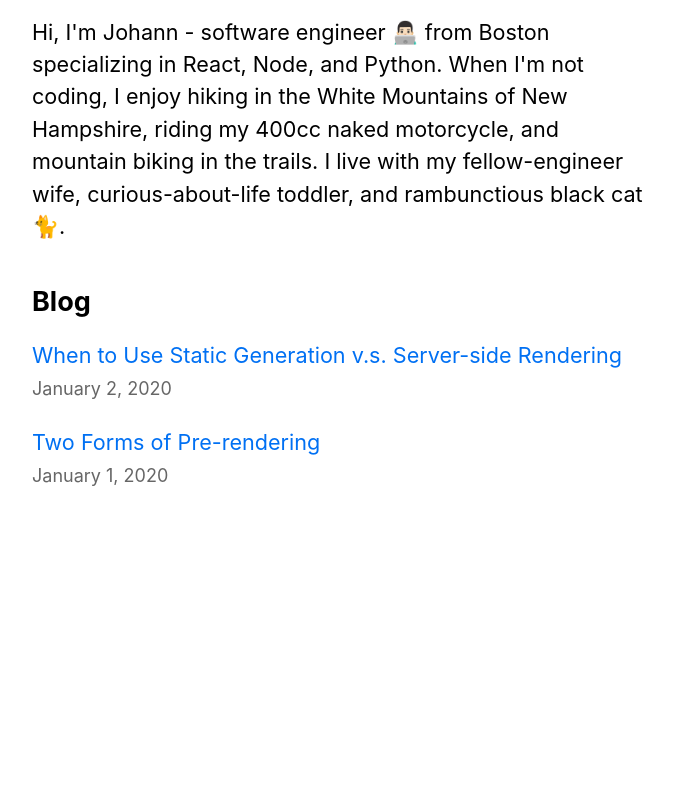
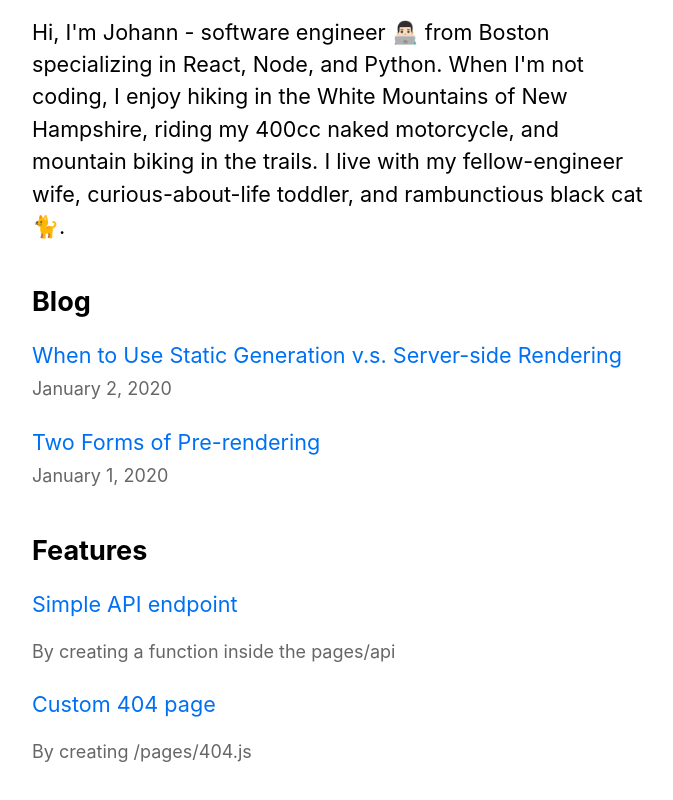
Before and after one commit to joFolta/nextjs-demo, a Next.js app: page / in a window 1280 px wide. Shown: the part 294-1094 px from the top of the page, without its empty margins (302-975 px from the left). Before the commit the page ends 893 px from the top, so only its background shows below. Built offline with nearby package versions, Linux system fonts and the light colour scheme.

Commit message:
Create links to custom 404 and simple api route

```diff
--- a/pages/index.js
+++ b/pages/index.js
@@ -5,6 +5,10 @@ import Layout, { siteTitle } from '../components/layout';
 import utilStyles from '../styles/utils.module.css';
 import { getSortedPostsData } from '../lib/posts';
 
+// getStaticProps runs only on the server-side, it will never run on the client-side.
+// It won’t even be included in the JS bundle for the browser,
+// so you can write direct database queries without them being sent to browsers.
+// https://nextjs.org/docs/pages/building-your-application/data-fetching/get-static-props#write-server-side-code-directly
 export async function getStaticProps() {
   const allPostsData = getSortedPostsData();
 
@@ -39,6 +43,26 @@ export default function Home({ allPostsData }) {
           ))}
         </ul>
       </section>
+
+      <section className={`${utilStyles.headingMd} ${utilStyles.padding1px}`}>
+        <h2 className={utilStyles.headingLg}>Features</h2>
+        <ul className={utilStyles.list}>
+          <li className={utilStyles.listItem} key="Simple API endpoint">
+            <Link href={"/api/hello"}>Simple API endpoint</Link>
+            <br />
+            <small className={utilStyles.lightText}>
+              <p>By creating a function inside the pages/api</p>
+            </small>
+          </li>
+          <li className={utilStyles.listItem} key="Custom 404 page">
+            <Link href={"/404"}>Custom 404 page</Link>
+            <br />
+            <small className={utilStyles.lightText}>
+              <p>By creating /pages/404.js</p>
+            </small>
+          </li>
+        </ul>
+      </section>
     </Layout>
   );
 }
```
